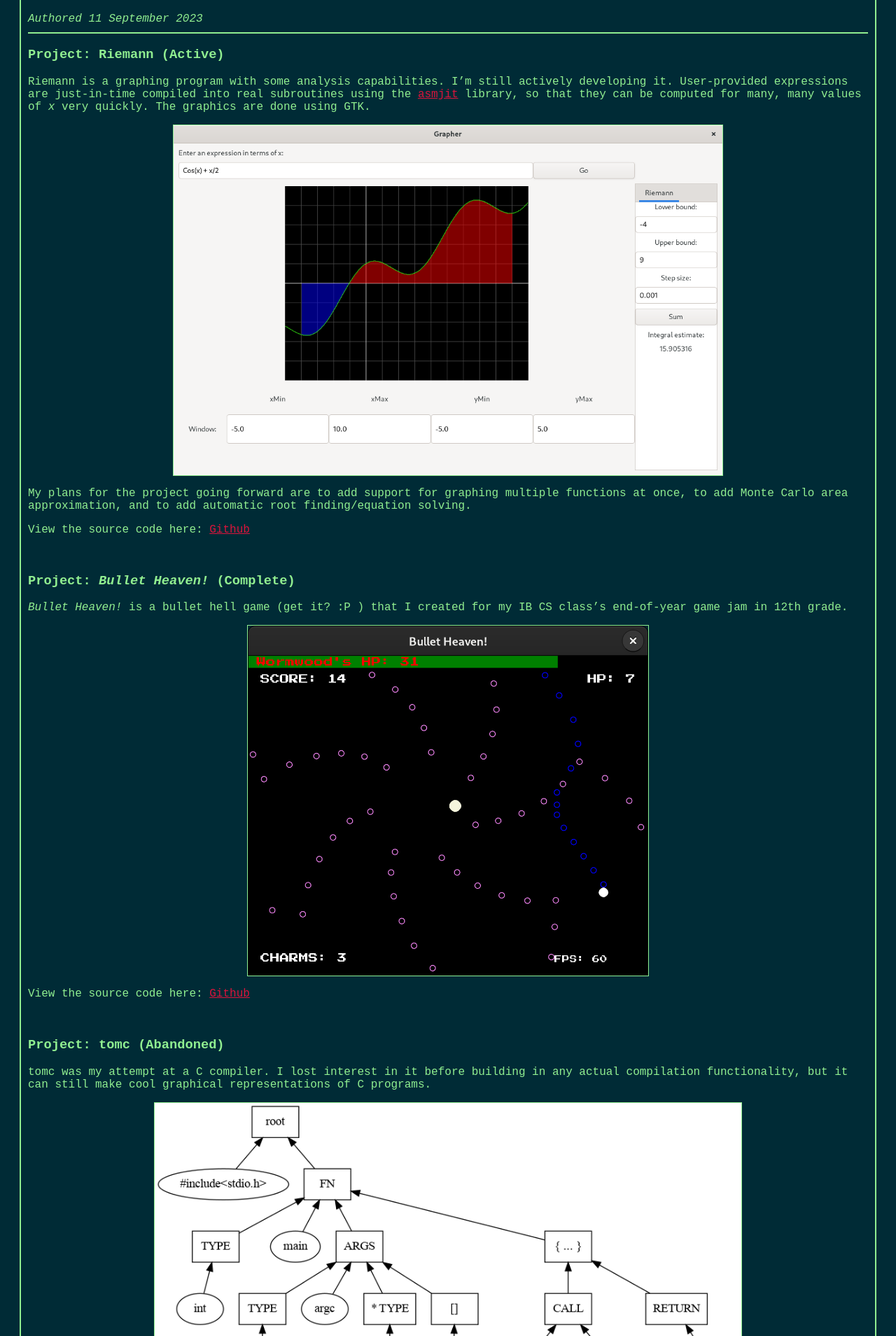
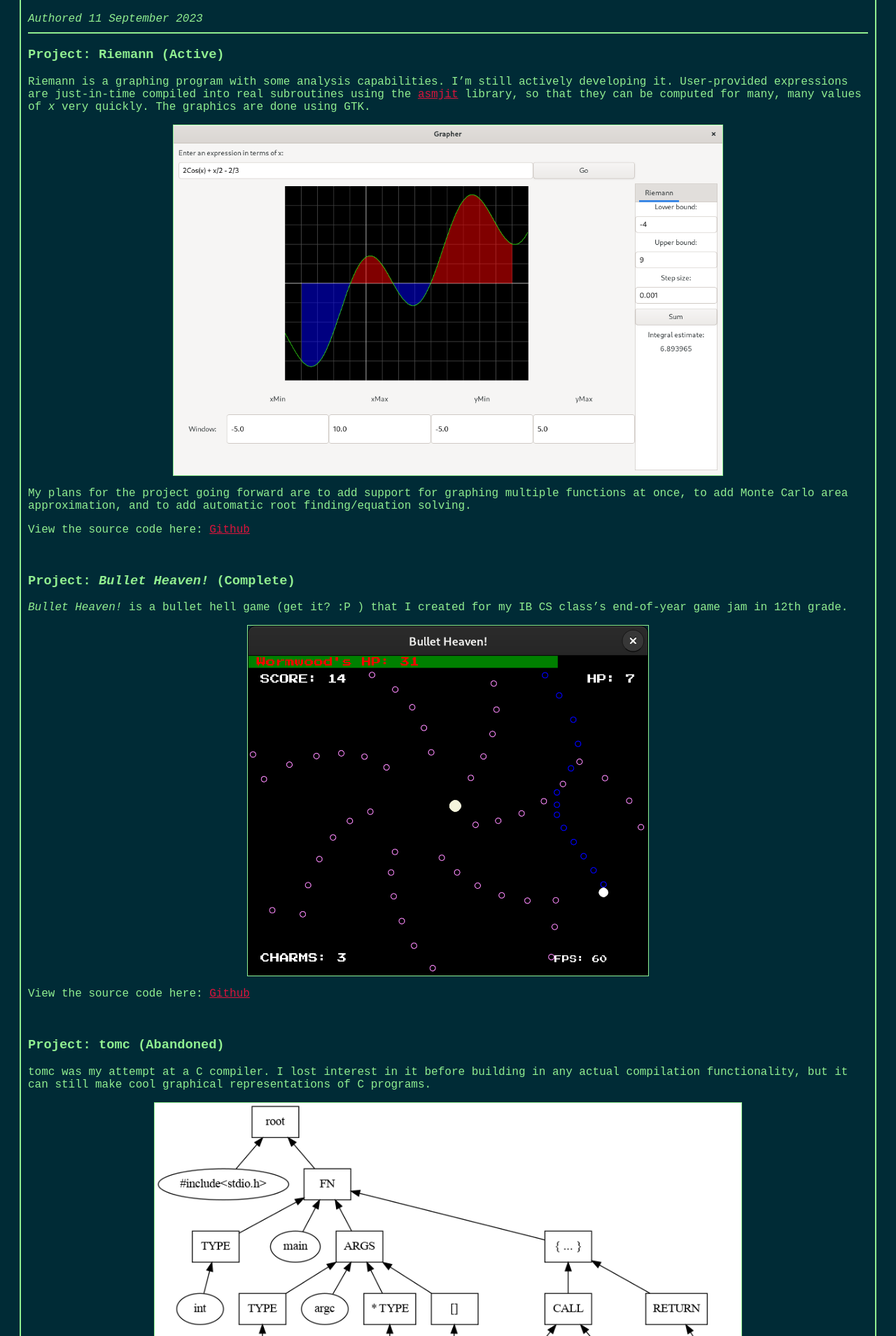
Before and after one commit to faulhat/faulhat.github.io, a Jekyll site: the page built from projects.md, in a window 1280 px wide. Shown: the part 405-2314 px from the top of the page at 70% size. Built offline with Jekyll 4.4.1, drawn with Linux system fonts in a browser that asks for light colours; some of the changed text lies outside the part shown.

Commit message:
Added footer

```diff
--- a/_layouts/default.html
+++ b/_layouts/default.html
@@ -108,5 +108,10 @@
             {{ content }}
          </div>
       {% endunless %}
-   </body>
+
+      <div id="foot">
+         Site and theme (C) Tom Faulhaber, 2023.
+      </div>
+   </div>
+</body>
 </html>
--- a/assets/css/style.css
+++ b/assets/css/style.css
@@ -13,10 +13,10 @@ body {
 .box {
    border: 2px solid lightgreen;
    margin: auto;
+   margin-bottom: 15px;
 }
 
 #navbar {
-   margin-bottom: 15px;
    overflow: hidden;
    width: 100%;
 }
@@ -27,7 +27,6 @@ body {
 }
 
 #navbox {
-   margin-bottom: 15px;
    overflow: hidden;
    width: 100%;
 }
@@ -101,3 +100,8 @@ a {
    display: block;
    border: 1px lightgreen solid;
 }
+
+#foot {
+   text-align: center;
+   margin: auto;
+}
--- a/projects.md
+++ b/projects.md
@@ -9,7 +9,7 @@ date: 2023-09-11
 
 Riemann is a graphing program with some analysis capabilities. I'm still actively developing it. User-provided expressions are just-in-time compiled into real subroutines using the [asmjit](https://github.com/asmjit/asmjit/) library, so that they can be computed for many, many values of _x_ very quickly. The graphics are done using GTK.
 
-<img class="inline-img" src="/assets/images/riemann_screengrab.png" />
+<img class="inline-img" src="/assets/images/riemann.png" />
 
 My plans for the project going forward are to add support for graphing multiple functions at once, to add Monte Carlo area approximation, and to add automatic root finding/equation solving.
 
```
Also changed, not shown: assets/images/riemann.png (added).
